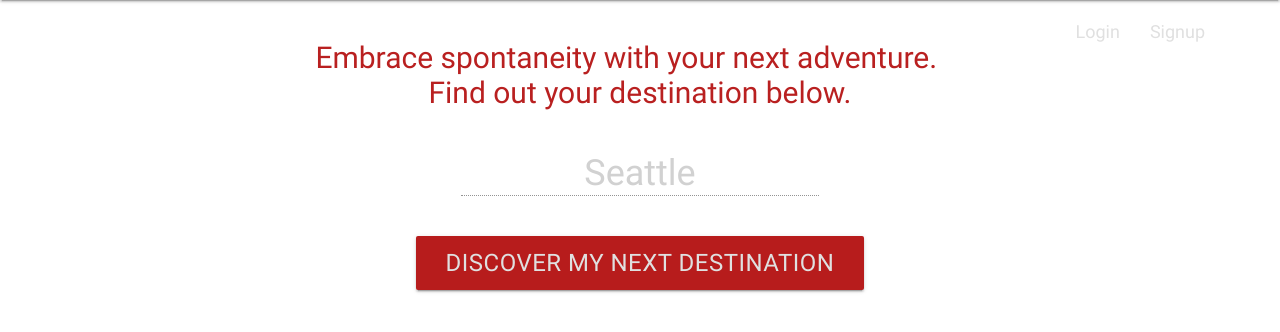
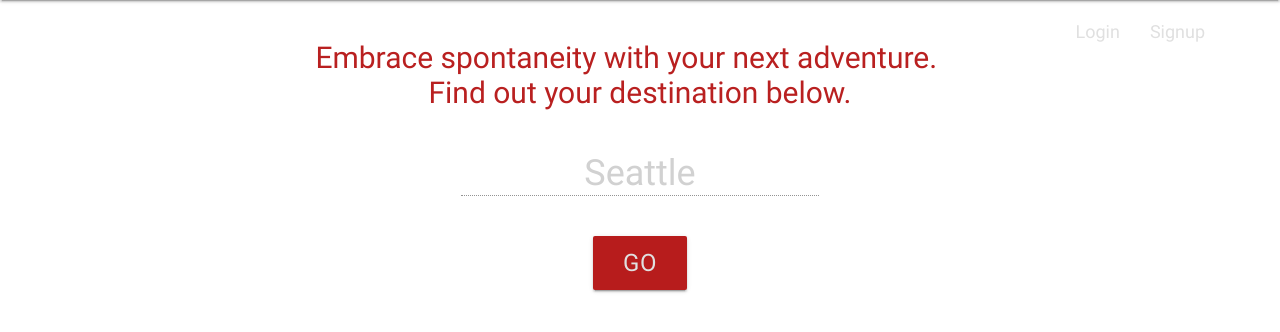
Before and after one commit to graemeerickson/travel-roulette, a Django app: page / in a window 1280 px wide. Shown: the part 64-396 px from the top of the page. Run offline with Django 3.2, Linux system fonts and the light colour scheme; some libraries are stand-ins or nearby versions.

Commit message:
Search button modifications

```diff
--- a/main_app/templates/index.html
+++ b/main_app/templates/index.html
@@ -15,7 +15,7 @@
       </div>
       <div class="row">
         <div class="submit-button col s12">
-          <button type="submit" class="search-button waves-effect waves-light btn-large red darken-4 grey-text text-lighten-2">Discover my next destination</button>
+          <button type="submit" class="search-button waves-effect waves-light btn-large red darken-4 grey-text text-lighten-2" id="search-button">Go</button>
         </div>
       </div>
     </form>
```
